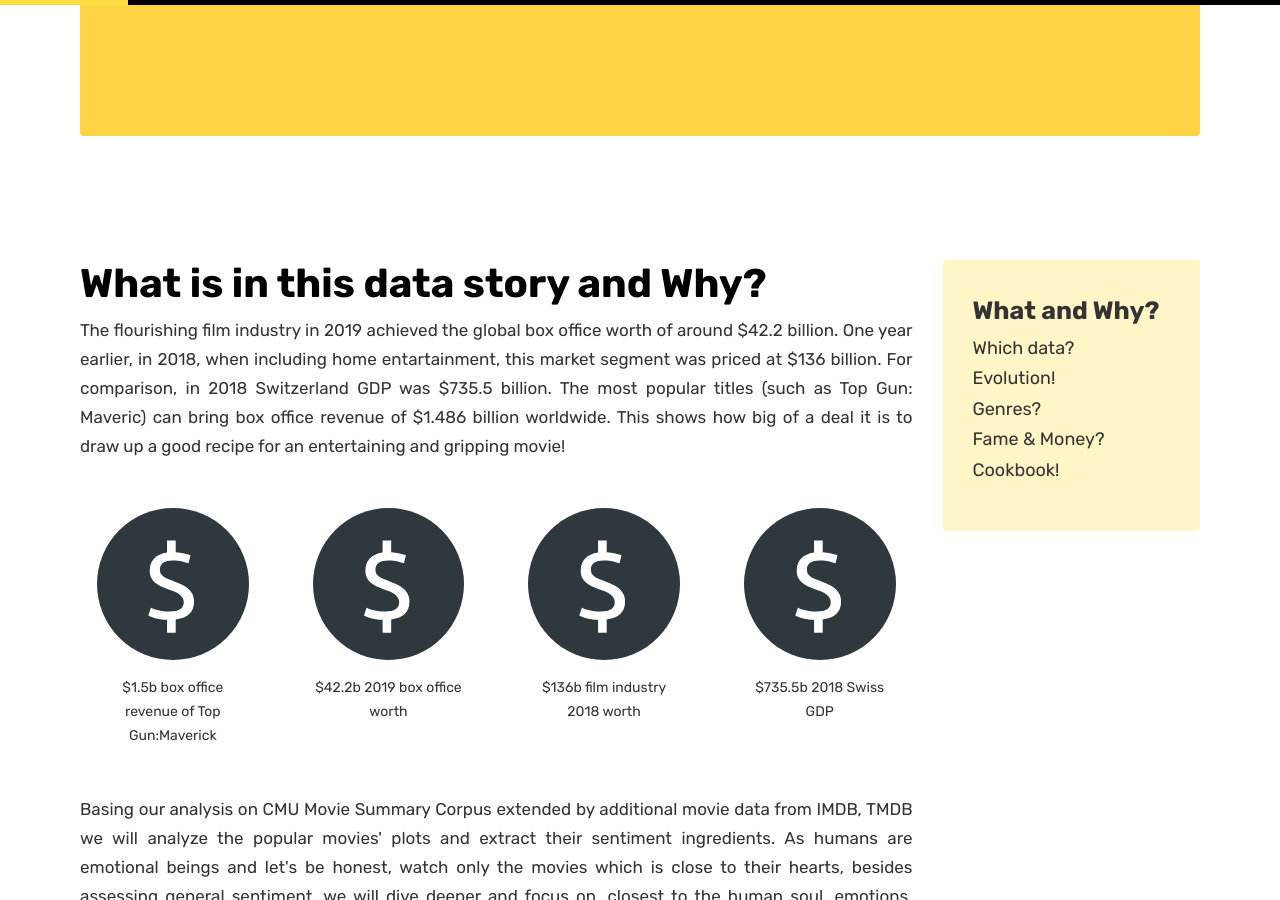
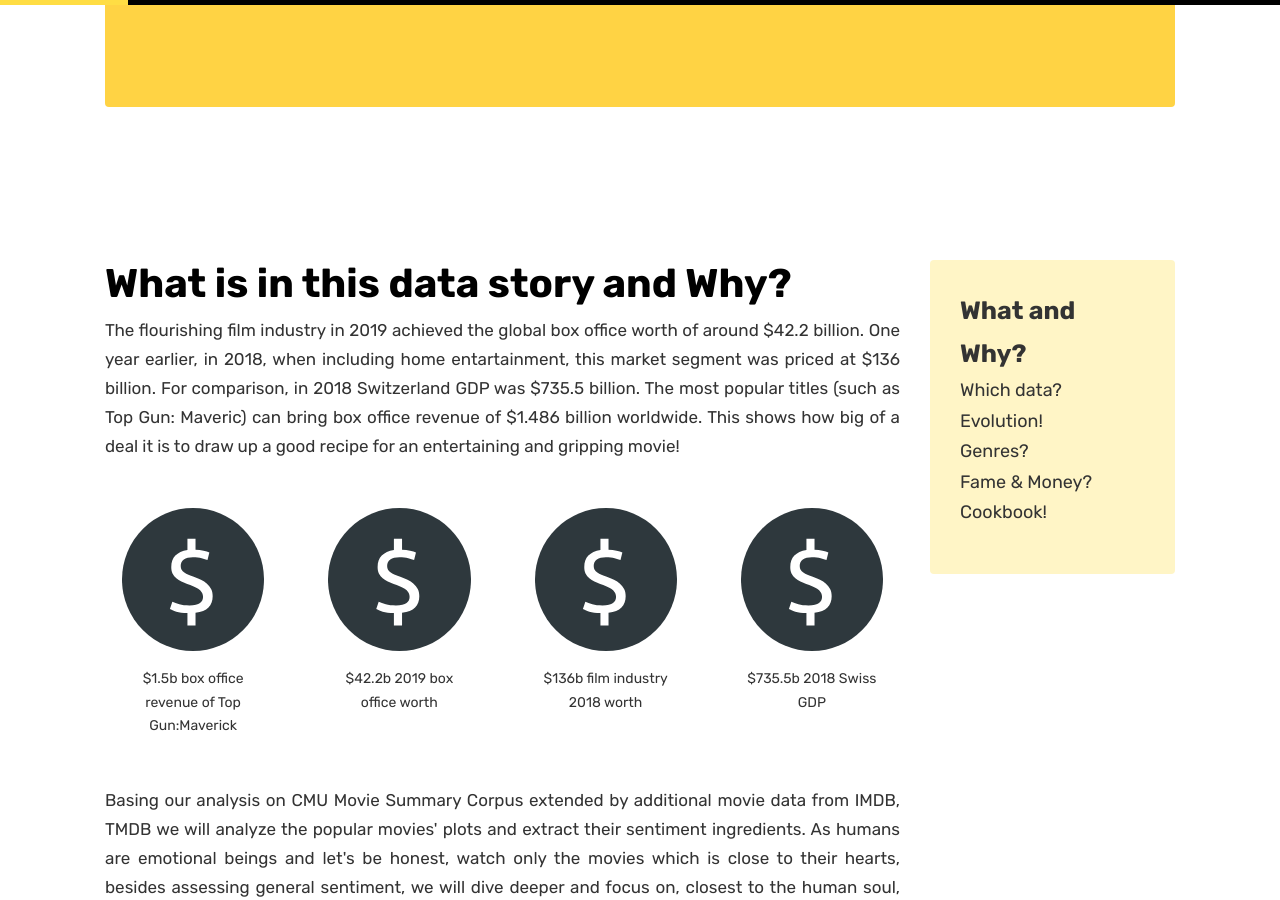
Before and after one commit to ondini/on-screen-emotions, a Jekyll site: the page built from index.html, in a window 1280 px wide and 900 px high, scrolled down 688 px. Built offline with Jekyll 4.4.1, drawn with Linux system fonts in a browser that asks for light colours.

Commit message:
Min-device-size changed.

```diff
--- a/assets/css/theme.scss
+++ b/assets/css/theme.scss
@@ -8,8 +8,8 @@ $main_graph: #EDAD08;
 $grey: #333;
 $black: #000;
 
-$container-width: 1150px;
-$header-height: 747px;
+$container-width: 1100px;
+$header-height: 690px;
 
 $progress-bar-height: 5px;
 
@@ -57,7 +57,7 @@ h1, h2, h3, h4, h5, h6{
     background: $hero;
 }
 
-@media (max-width: 1180px) {
+@media (max-width: 1100px) {
     .content {
         display: none
     }
```
